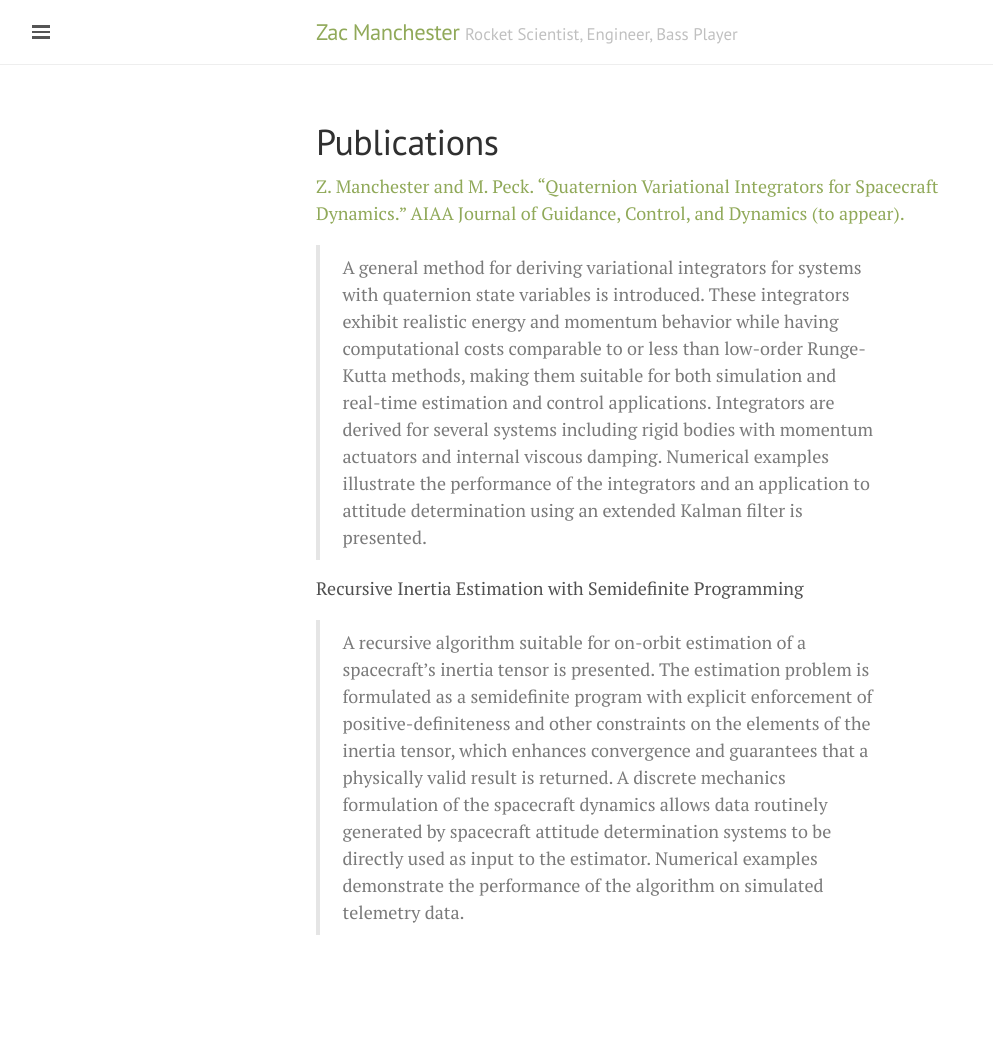
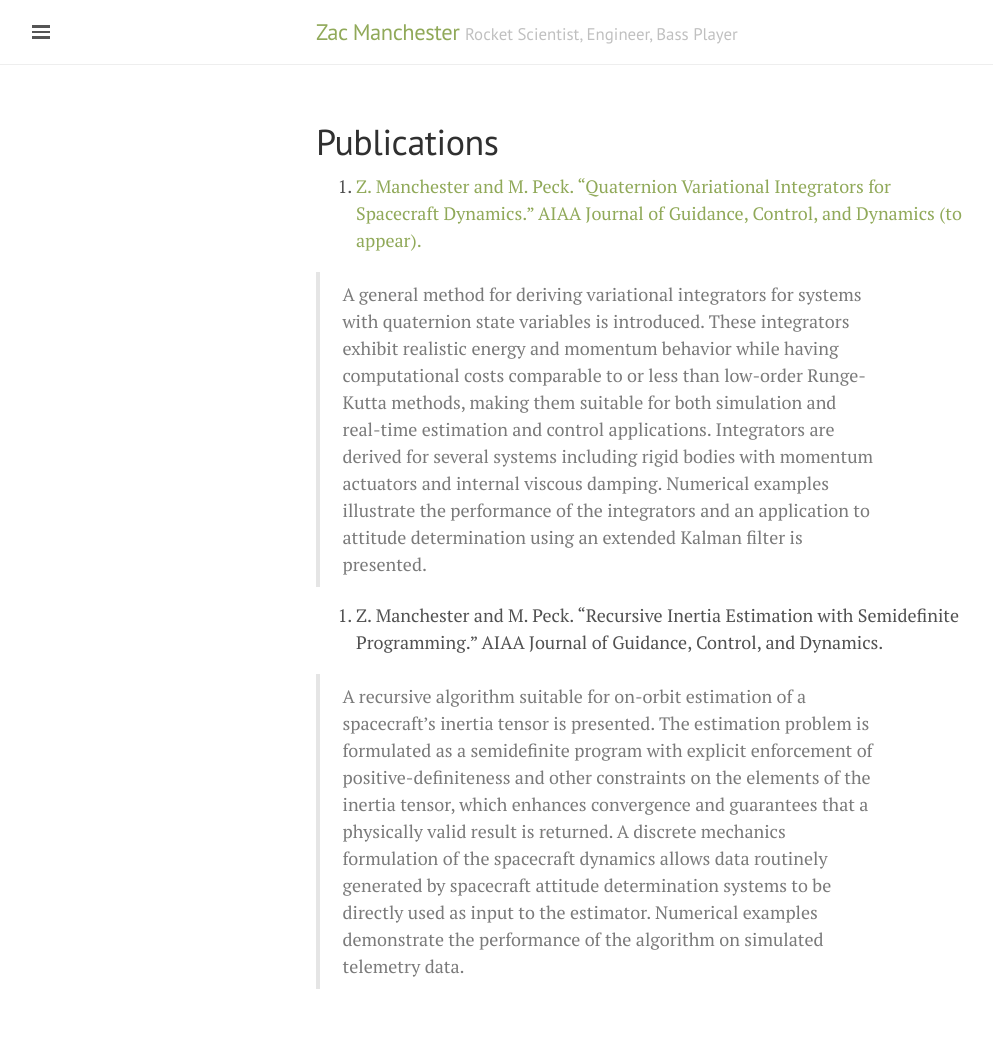
Before and after one commit to zacmanchester/zacmanchester.github.io, a Jekyll site: the page built from publications.md, in a window 1280 px wide. Shown: the whole page, without its empty margins (0-993 px from the left). Built offline with Jekyll 4.4.1, drawn with Linux system fonts in a browser that asks for light colours; before the commit the page ends 1007 px from its top, so only the background shows below that.

Commit message:
Update publications.md

```diff
--- a/publications.md
+++ b/publications.md
@@ -3,10 +3,10 @@ layout: page
 title: Publications
 ---
 
-[Z. Manchester and M. Peck. "Quaternion Variational Integrators for Spacecraft Dynamics." AIAA Journal of Guidance, Control, and Dynamics (to appear).](/papers/Variational_Integrator.pdf)
+1. [Z. Manchester and M. Peck. "Quaternion Variational Integrators for Spacecraft Dynamics." AIAA Journal of Guidance, Control, and Dynamics (to appear).](/papers/Variational_Integrator.pdf)
 
 > A general method for deriving variational integrators for systems with quaternion state variables is introduced. These integrators exhibit realistic energy and momentum behavior while having computational costs comparable to or less than low-order Runge-Kutta methods, making them suitable for both simulation and real-time estimation and control applications. Integrators are derived for several systems including rigid bodies with momentum actuators and internal viscous damping. Numerical examples illustrate the performance of the integrators and an application to attitude determination using an extended Kalman filter is presented.
 
-Recursive Inertia Estimation with Semidefinite Programming
+2. Z. Manchester and M. Peck. "Recursive Inertia Estimation with Semidefinite Programming." AIAA Journal of Guidance, Control, and Dynamics.
 
 > A recursive algorithm suitable for on-orbit estimation of a spacecraft's inertia tensor is presented. The estimation problem is formulated as a semidefinite program with explicit enforcement of positive-definiteness and other constraints on the elements of the inertia tensor, which enhances convergence and guarantees that a physically valid result is returned. A discrete mechanics formulation of the spacecraft dynamics allows data routinely generated by spacecraft attitude determination systems to be directly used as input to the estimator. Numerical examples demonstrate the performance of the algorithm on simulated telemetry data.
```
